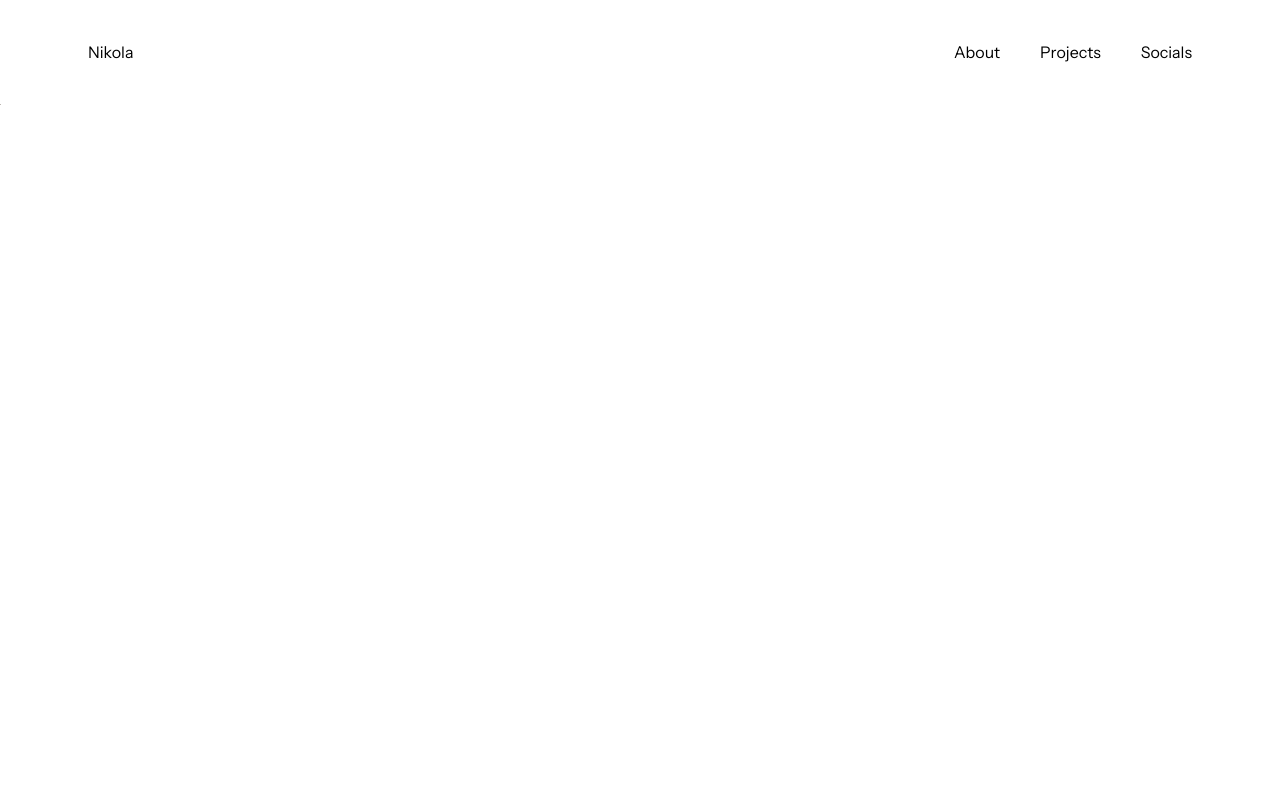
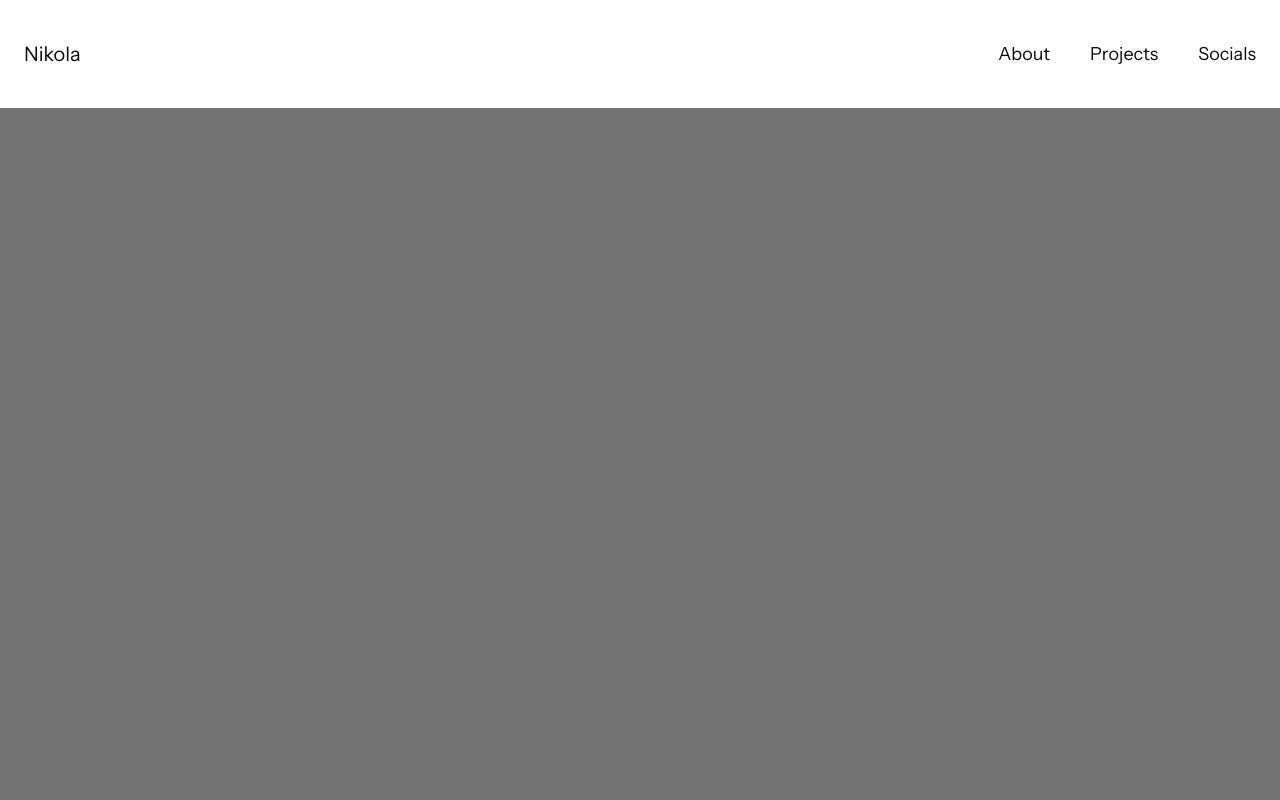
Before and after one commit to Niko21122323/my-portfolio, a Next.js app: page / in a window 1280 px wide. Shown: the top 800 px of the page. Built offline with nearby package versions, Linux system fonts and the light colour scheme.

Commit message:
updated the hover effects in the navbar and removed the dark theme classes

```diff
--- a/app/about/page.tsx
+++ b/app/about/page.tsx
@@ -10,7 +10,7 @@ const page = () => {
   return (
     <>
       <section className="py-24 md:py-36">
-        <div className="container mx-auto xl:max-w-6xl px-6">
+        <div className="container mx-auto xl:max-w-7xl px-6">
           <div className="flex items-end justify-between md:gap-10 border-b border-border pb-10 md:pb-16">
             <h1 className="text-foreground max-[370px]:text-4xl text-5xl sm:text-6xl lg:text-7xl xl:text-8xl leading-tight">
               Who I Am and <br /> What I Do
@@ -31,13 +31,13 @@ const page = () => {
               </Link>
             </div>
           </div>
-          <div className="grid md:grid-cols-12 gap-20 pt-10 md:pt-16">
-            <div className="md:col-span-7">
-              <h2 className="max-[370px]:text-2xl text-2xl lg:text-[32px] md:pb-16">
+          <div className="grid lg:grid-cols-12 gap-20 pt-10 md:pt-16">
+            <div className="lg:col-span-7">
+              <h2 className="max-[370px]:text-2xl text-2xl lg:text-[32px] lg:pb-16">
                 I'm Nikola, a full-stack developer with over 3 years of
                 professional experience based in Skopje, Macedonia.
               </h2>
-              <div className="aspect-video my-10 md:hidden">
+              <div className="aspect-video my-10 lg:hidden">
                 <Image
                   src={heroImage}
                   alt="hero image"
@@ -67,7 +67,7 @@ const page = () => {
                   </p>
                 </div>
               </div>
-              <div className="md:hidden pt-10">
+              <div className="lg:hidden pt-10">
                 <Link
                   href={"/"}
                   className="grid grid-cols-[1fr_auto] items-start gap-1 w-fit"
@@ -83,7 +83,7 @@ const page = () => {
                 </Link>
               </div>
             </div>
-            <div className="relative col-span-4 lg:col-end-13 max-md:hidden">
+            <div className="relative lg:col-span-4 lg:col-end-13 max-lg:hidden">
               <Image
                 src={heroImage}
                 alt="about image"
@@ -96,7 +96,7 @@ const page = () => {
         </div>
       </section>
       <section className="pb-24 lg:pb-36">
-        <div className="container mx-auto xl:max-w-6xl px-6">
+        <div className="container mx-auto xl:max-w-7xl px-6">
           <div className="grid xl:grid-cols-6 gap-10 md:gap-24 lg:gap-10 pt-24 lg:pt-36 border-t border-border">
             <h3 className="text-foreground text-3xl lg:text-2xl xl:col-span-2">
               My Experience
@@ -129,7 +129,7 @@ const page = () => {
         </div>
       </section>
       <section className="pb-24 lg:pb-36">
-        <div className="container mx-auto xl:max-w-6xl px-6">
+        <div className="container mx-auto xl:max-w-7xl px-6">
           <div className="grid lg:grid-cols-6 gap-10 md:gap-24 lg:gap-10 pt-24 lg:pt-36 border-t border-border">
             <div className="lg:col-span-2">
               <h3 className="text-foreground text-3xl lg:text-2xl">
--- a/app/globals.css
+++ b/app/globals.css
@@ -32,40 +32,6 @@
   --sidebar-accent-foreground: oklch(0.205 0 0);
   --sidebar-border: oklch(0.922 0 0);
   --sidebar-ring: oklch(0.708 0 0);
-}
-
-[data-theme="dark"] {
-  --background: oklch(0.145 0 0);
-  --foreground: oklch(0.985 0 0);
-  --card: oklch(0.205 0 0);
-  --card-foreground: oklch(0.985 0 0);
-  --popover: oklch(0.205 0 0);
-  --popover-foreground: oklch(0.985 0 0);
-  --primary: oklch(0.922 0 0);
-  --primary-foreground: oklch(0.205 0 0);
-  --secondary: oklch(0.269 0 0);
-  --secondary-foreground: oklch(0.985 0 0);
-  --muted: oklch(0.269 0 0);
-  --muted-foreground: oklch(0.708 0 0);
-  --accent: oklch(0.269 0 0);
-  --accent-foreground: oklch(0.985 0 0);
-  --destructive: oklch(0.704 0.191 22.216);
-  --border: oklch(1 0 0 / 10%);
-  --input: oklch(1 0 0 / 15%);
-  --ring: oklch(0.556 0 0);
-  --chart-1: oklch(0.488 0.243 264.376);
-  --chart-2: oklch(0.696 0.17 162.48);
-  --chart-3: oklch(0.769 0.188 70.08);
-  --chart-4: oklch(0.627 0.265 303.9);
-  --chart-5: oklch(0.645 0.246 16.439);
-  --sidebar: oklch(0.205 0 0);
-  --sidebar-foreground: oklch(0.985 0 0);
-  --sidebar-primary: oklch(0.488 0.243 264.376);
-  --sidebar-primary-foreground: oklch(0.985 0 0);
-  --sidebar-accent: oklch(0.269 0 0);
-  --sidebar-accent-foreground: oklch(0.985 0 0);
-  --sidebar-border: oklch(1 0 0 / 10%);
-  --sidebar-ring: oklch(0.556 0 0);
 }
 
 @theme inline {
@@ -122,3 +88,24 @@
 body {
   font-family: var(--font-instrument-sans);
 }
+
+.nav-link::before,
+.nav-link::after {
+  content: attr(data-name);
+  position: absolute;
+  left: 0;
+  color: var(--foreground);
+  transform: translateY(0);
+  transition: 300ms ease-in-out;
+}
+.nav-link::before {
+  top: 0;
+}
+.nav-link::after {
+  top: 100%;
+}
+.nav-link:hover::before,
+.nav-link:hover::after {
+  transform: translateY(-100%);
+  transition: 300ms ease-in-out;
+}
--- a/app/page.tsx
+++ b/app/page.tsx
@@ -7,10 +7,9 @@ import WhatIDoSection from "@/components/WhatIDoSection";
 export default function Home() {
   return (
     <>
-      <HeroSection />
+      <section className="h-screen bg-muted-foreground"></section>
       <AboutSection />
       <ProjectSection />
-      <WhatIDoSection />
     </>
   );
 }
--- a/components/Navbar.tsx
+++ b/components/Navbar.tsx
@@ -1,15 +1,42 @@
 import Link from "next/link";
+
+const links = [
+  {
+    id: 1,
+    label: "About",
+    link: "/about",
+  },
+  {
+    id: 2,
+    label: "Projects",
+    link: "/projects",
+  },
+  {
+    id: 3,
+    label: "Socials",
+    link: "/",
+  },
+];
 
 const Navbar = () => {
   return (
     <nav>
-      <div className="container mx-auto xl:max-w-6xl px-6">
+      <div className="container mx-auto xl:max-w-7xl px-6">
         <div className="flex items-center justify-between gap-6 py-10">
-          <Link href="/">Nikola</Link>
+          <Link href="/" className="text-foreground text-xl">
+            Nikola
+          </Link>
           <div className="flex items-center gap-10">
-            <Link href="/about">About</Link>
-            <Link href="/projects">Projects</Link>
-            <Link href="/">Socials</Link>
+            {links.map((link) => (
+              <Link
+                key={link.id}
+                href={link.link}
+                data-name={link.label}
+                className="nav-link relative text-transparent overflow-hidden text-lg"
+              >
+                {link.label}
+              </Link>
+            ))}
           </div>
         </div>
       </div>
--- a/components/ProjectSection.tsx
+++ b/components/ProjectSection.tsx
@@ -8,7 +8,7 @@ import ElementAnimation from "./animations/ElementAnimation";
 const ProjectSection = () => {
   return (
     <section className="pb-52 bg-background">
-      <div className="container mx-auto px-8">
+      <div className="container mx-auto px-6">
         <div className="grid grid-cols-12 row-span-9 gap-y-36">
           {projects.map((project) => (
             <div
--- a/components/ProjectSlider.tsx
+++ b/components/ProjectSlider.tsx
@@ -56,7 +56,7 @@ const ProjectSlider = () => {
   return (
     <section className="py-24 lg:py-36 overflow-hidden">
       <div
-        className="container mx-auto xl:max-w-6xl px-6 overflow-x-hidden"
+        className="container mx-auto xl:max-w-7xl px-6 overflow-x-hidden"
         ref={containerRef}
       >
         <Link
--- a/components/WhatIDoSection.tsx
+++ /dev/null
@@ -1,56 +0,0 @@
-"use client";
-
-import { services } from "@/data/data";
-import TextAnimation from "./animations/TextAnimation";
-import AnimatedBorder from "./AnimatedBorder";
-import { useThemeSwitch } from "./animations/useThemeSwitch";
-
-const WhatIDoSection = () => {
-  const sectionRef = useThemeSwitch({ theme: "dark" });
-
-  return (
-    <section ref={sectionRef} className="pb-56 bg-background">
-      <div className="container mx-auto px-8">
-        <div className="relative grid grid-cols-12 pb-24">
-          <div className="col-span-9 col-start-4">
-            <TextAnimation>
-              <span className="text-ring text-base">What I Do</span>
-            </TextAnimation>
-            <TextAnimation>
-              <h5 className="text-foreground text-4xl pt-6">
-                I design and build modern web applications with a strong focus
-                on performance, clarity, and real-world usability. With a
-                full-stack mindset and hands-on experience across dozens of
-                production projects, I connect clean interfaces with reliable
-                backend systems, making sure everything scales well and feels
-                great to use.
-              </h5>
-            </TextAnimation>
-          </div>
-        </div>
-        <div className="flex flex-col gap-24">
-          {services.map((service) => (
-            <div key={service.id} className="relative grid grid-cols-12 pt-24">
-              <TextAnimation>
-                <span className="text-base text-foreground col-span-3">
-                  0{service.id}
-                </span>
-              </TextAnimation>
-              <TextAnimation>
-                <h4 className="text-foreground text-4xl col-span-5">
-                  {service.title}
-                </h4>
-              </TextAnimation>
-              <TextAnimation>
-                <p className="text-ring col-span-4">{service.text}</p>
-              </TextAnimation>
-              <AnimatedBorder className="absolute top-0 left-0" />
-            </div>
-          ))}
-        </div>
-      </div>
-    </section>
-  );
-};
-
-export default WhatIDoSection;
```
